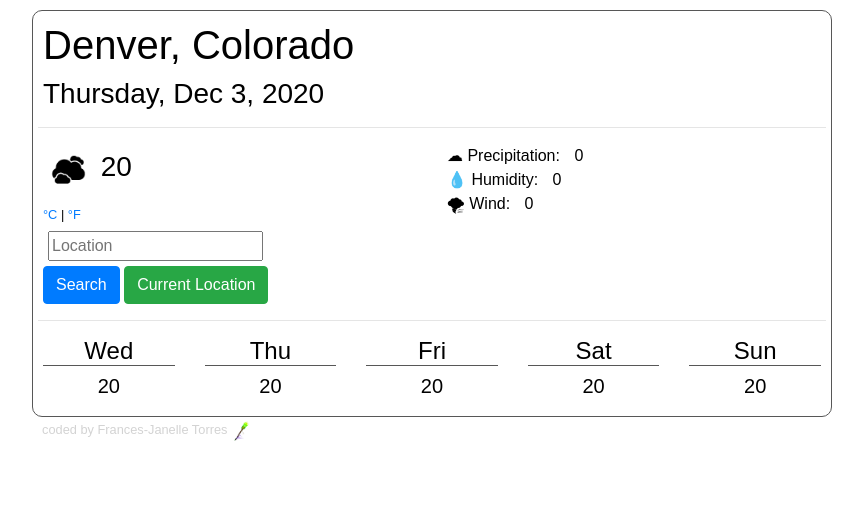
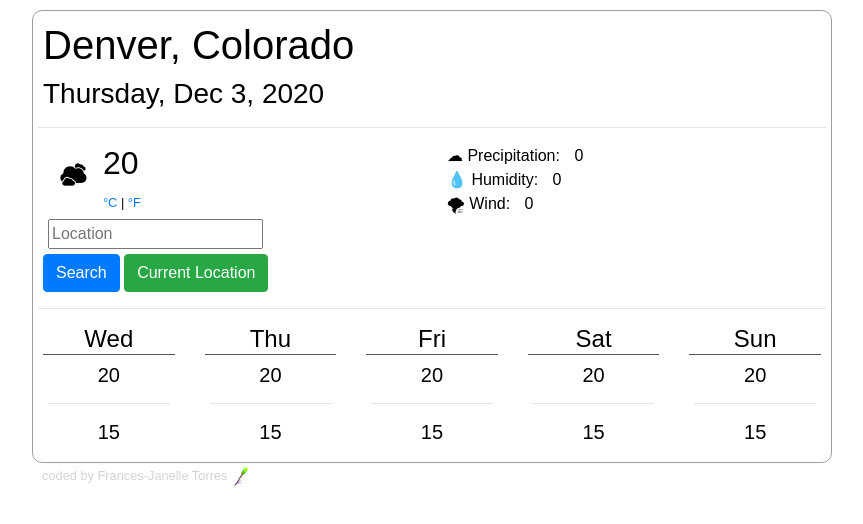
Before and after one commit to francesjanelle/Weather, a plain HTML site: page index.html in a window 1280 px wide. Shown: the whole page, without its empty margins (208-1071 px from the left). Drawn offline with nearby package versions, Linux system fonts and the light colour scheme.

Commit message:
updated html

```diff
--- a/index.html
+++ b/index.html
@@ -19,10 +19,10 @@
         <div id="weatherInfo">
             <div class="row">
               <div class="col"> <!--start of 1st col-->
-                <h3 id="nowTemp">
                 <img src="img/cloud.png" alt="cloud" width="50">
+                  <h2 id="nowTemp">
                     20
-                </h3>
+                </h2>
                 <small>
                   <a
                   href="celsius"
@@ -69,23 +69,23 @@
           <div class="row">
             <div class="col">
               <h4>Wed</h4>
-              <h5>20</h5>
+              <h5 class="highTemp">20</h5> <hr> <h5 class="lowTemp">15</h5>
             </div>
             <div class="col">
               <h4>Thu</h4>
-              <h5>20</h5>
+              <h5 class="highTemp">20</h5> <hr> <h5 class="lowTemp">15</h5>
             </div>
             <div class="col">
               <h4>Fri</h4>
-              <h5>20</h5>
+              <h5 class="highTemp">20</h5> <hr> <h5 class="lowTemp">15</h5>
             </div>
             <div class="col">
               <h4>Sat</h4>
-              <h5>20</h5>
+              <h5 class="highTemp">20</h5> <hr> <h5 class="lowTemp">15</h5>
             </div>
             <div class="col">
               <h4>Sun</h4>
-              <h5>20</h5>
+              <h5 class="highTemp">20</h5> <hr> <h5 class="lowTemp">15</h5>
             </div>
           </div> <!--end of .row-->
         </div> <!--end of #weeklyFore-->
--- a/src/style.css
+++ b/src/style.css
@@ -6,12 +6,18 @@ body {
   font-family: Arial, Helvetica, sans-serif;
 }
 .mainContainer {
-  border: 1px solid #575757;
+  border: 1px solid #9e9e9e;
   border-radius: 10px;
 }
 
 #weatherInfo {
   margin: 10px;
+}
+
+#weatherInfo img {
+  float: left;
+  margin: 5px;
+  padding: 5px;
 }
 
 #searchLocation {
```
